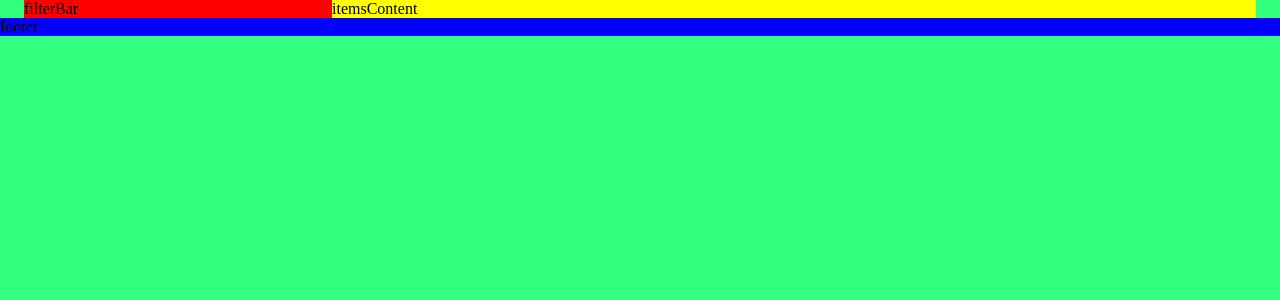
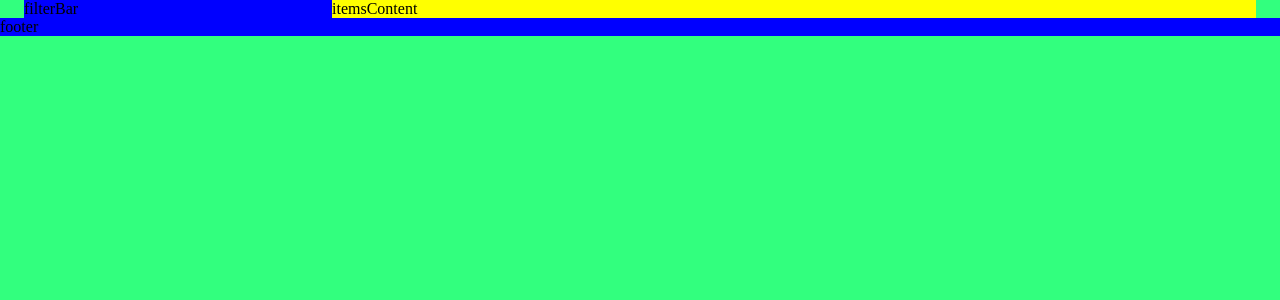
Before and after one commit to Alexandru-Lucaci/TW, a PHP site: page /Animals/index.html in a window 1280 px wide. Shown: the part 80-380 px from the top of the page. Run offline with PHP 8.4, Linux system fonts and the light colour scheme.

Commit message:
Update style.css

```diff
--- a/Animals/style.css
+++ b/Animals/style.css
@@ -46,7 +46,7 @@
  grid-area: search;
  /* height: 80%; */
  /* height: 80%; */
- background : red;
+ background : blue;
  /* justify-self: center;
  align-self: center; */
 
```
